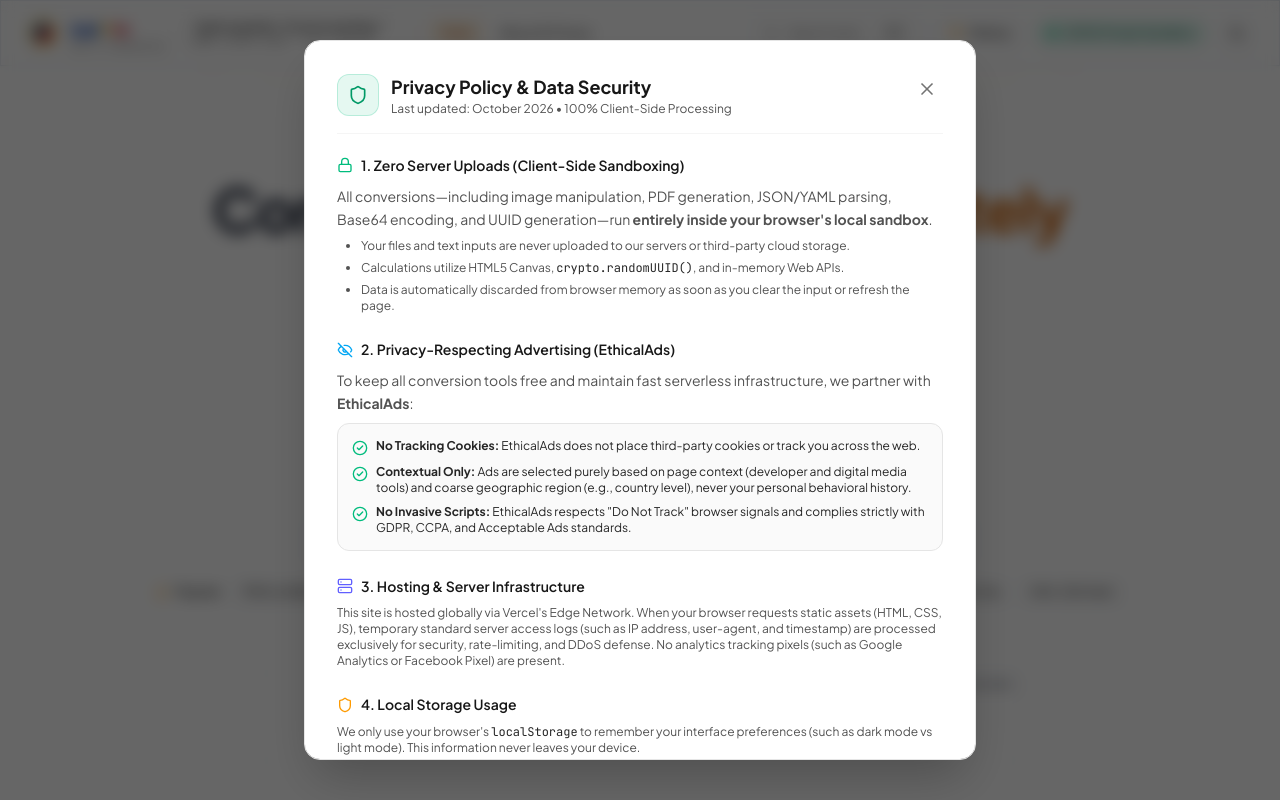
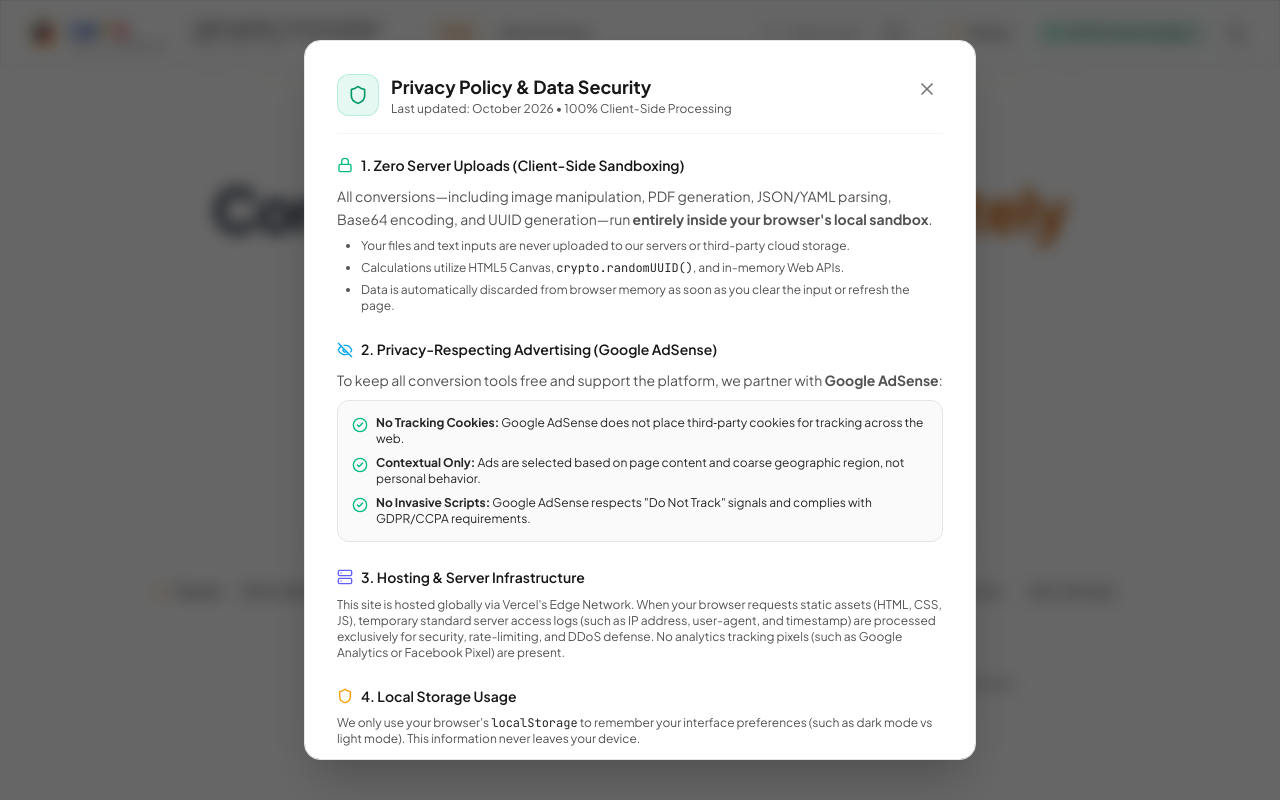
Before and after one commit to ssbg04/isal.in, a React (Vite) app: page / in a window 1280 px wide. Both pictures are taken after a click on the button "About & Privacy". Shown: the top 800 px of the page. Built offline with nearby package versions, Linux system fonts and the light colour scheme.

Commit message:
add aanalytics

```diff
--- a/src/App.tsx
+++ b/src/App.tsx
@@ -3840,11 +3840,6 @@ export function App() {
               <span>Suggestions / Issues</span>
             </a>
             <span className="text-neutral-300 dark:text-neutral-700" aria-hidden="true">•</span>
-            <span className="inline-flex items-center gap-1.5 text-neutral-600 dark:text-neutral-400 font-medium">
-              <span className="w-1.5 h-1.5 rounded-full bg-emerald-500 animate-pulse" aria-hidden="true" />
-              Ethical Ads • No Tracking
-            </span>
-            <span className="text-neutral-300 dark:text-neutral-700" aria-hidden="true">•</span>
             <button
               onClick={() => setIsPrivacyOpen(true)}
               className="text-neutral-700 dark:text-neutral-300 hover:text-amber-500 dark:hover:text-amber-400 font-medium transition cursor-pointer"
--- a/src/components/PrivacyModal.tsx
+++ b/src/components/PrivacyModal.tsx
@@ -124,23 +124,23 @@ export const PrivacyModal: React.FC<PrivacyModalProps> = ({ isOpen, onClose }) =
           <div className="space-y-2">
             <div className="flex items-center gap-2 text-neutral-900 dark:text-white font-semibold">
               <EyeOff className="w-4 h-4 text-sky-500" />
-              <h3>2. Privacy-Respecting Advertising (EthicalAds)</h3>
+              <h3>2. Privacy-Respecting Advertising (Google AdSense)</h3>
             </div>
             <p className="text-neutral-600 dark:text-neutral-300">
-              To keep all conversion tools free and maintain fast serverless infrastructure, we partner with <strong>EthicalAds</strong>:
+              To keep all conversion tools free and support the platform, we partner with <strong>Google AdSense</strong>:
             </p>
             <div className="rounded-xl border border-neutral-200 dark:border-neutral-800 bg-neutral-50 dark:bg-neutral-950/50 p-3.5 space-y-2 text-xs">
               <div className="flex items-start gap-2">
                 <CheckCircle2 className="w-4 h-4 text-emerald-500 shrink-0 mt-0.5" />
-                <span><strong>No Tracking Cookies:</strong> EthicalAds does not place third-party cookies or track you across the web.</span>
+                <span><strong>No Tracking Cookies:</strong> Google AdSense does not place third‑party cookies for tracking across the web.</span>
               </div>
               <div className="flex items-start gap-2">
                 <CheckCircle2 className="w-4 h-4 text-emerald-500 shrink-0 mt-0.5" />
-                <span><strong>Contextual Only:</strong> Ads are selected purely based on page context (developer and digital media tools) and coarse geographic region (e.g., country level), never your personal behavioral history.</span>
+                <span><strong>Contextual Only:</strong> Ads are selected based on page content and coarse geographic region, not personal behavior.</span>
               </div>
               <div className="flex items-start gap-2">
                 <CheckCircle2 className="w-4 h-4 text-emerald-500 shrink-0 mt-0.5" />
-                <span><strong>No Invasive Scripts:</strong> EthicalAds respects "Do Not Track" browser signals and complies strictly with GDPR, CCPA, and Acceptable Ads standards.</span>
+                <span><strong>No Invasive Scripts:</strong> Google AdSense respects "Do Not Track" signals and complies with GDPR/CCPA requirements.</span>
               </div>
             </div>
           </div>
```
